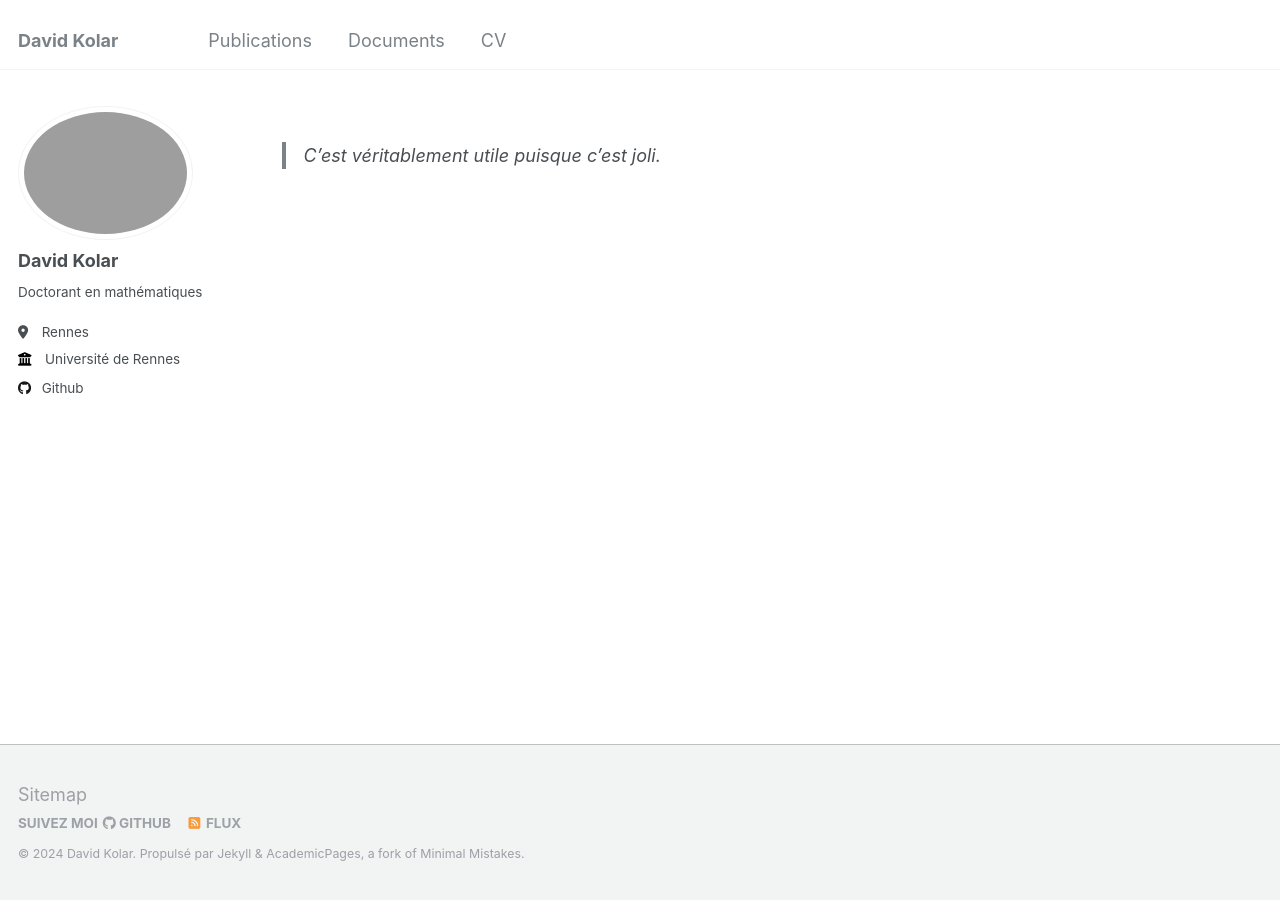
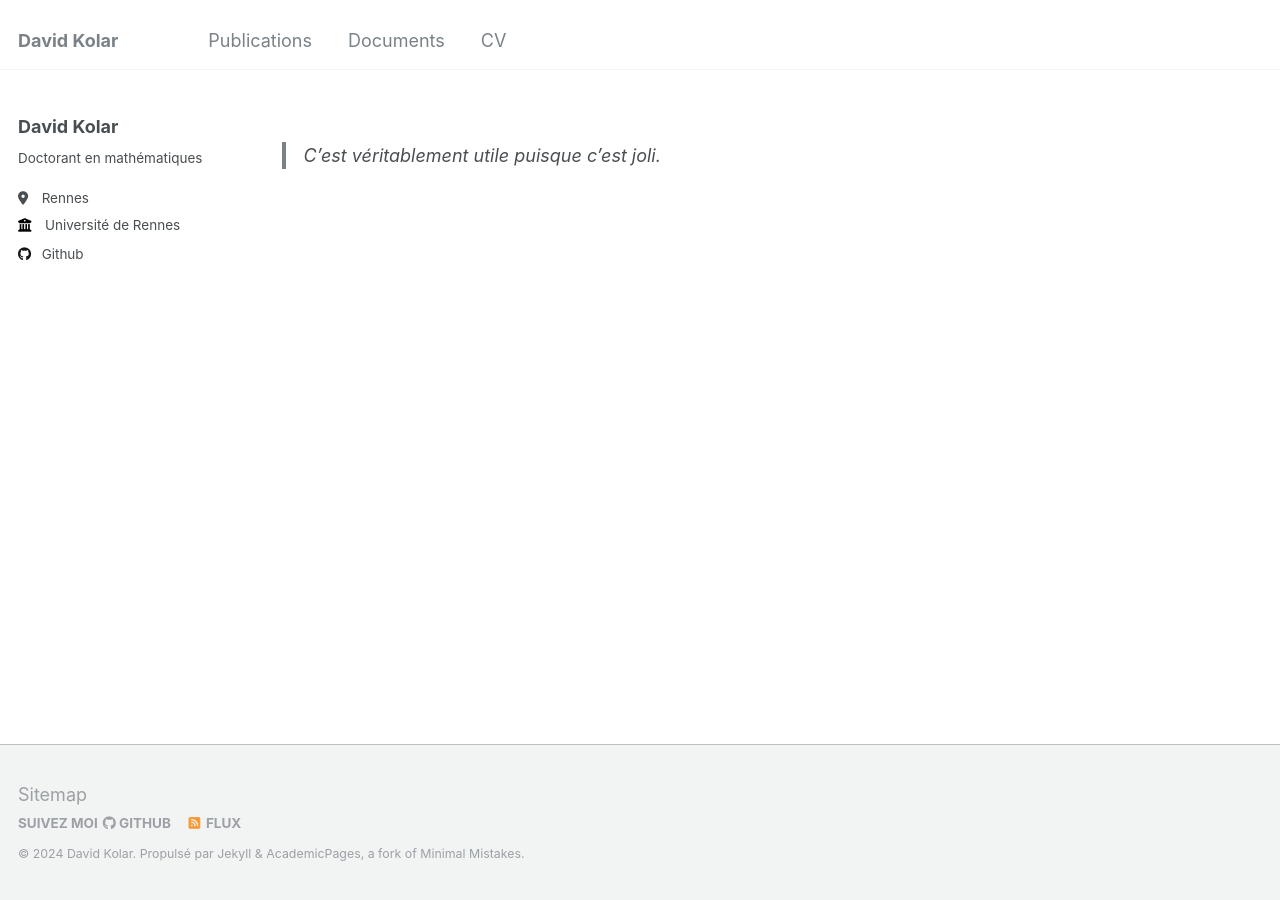
Before and after one commit to dakolar/dakolar.github.io, a Jekyll site: the page built from _pages/about.md, in a window 1280 px wide. Built offline with Jekyll 4.4.1, drawn with Linux system fonts in a browser that asks for light colours.

Commit message:
third setup commit, removing profile picture

```diff
--- a/_config.yml
+++ b/_config.yml
@@ -300,6 +300,12 @@ plugins:
   - jekyll-gist
   - jekyll-feed
   - jekyll-redirect-from
+  - jekyll-remote-theme
+
+remote_theme           : "mmistakes/minimal-mistakes"
+minimal_mistakes_skin  : "dark" # "air", "aqua", "contrast", "dark", "dirt", "neon", "mint", "plum", "sunrise"
+
+
 # mimic GitHub Pages with --safe
 whitelist:
   - jekyll-paginate
--- a/_includes/author-profile.html
+++ b/_includes/author-profile.html
@@ -6,6 +6,7 @@
 
 <div itemscope itemtype="http://schema.org/Person">
 
+  {% if author.avatar %}
   <div class="author__avatar">
     {% if author.avatar contains "://" %}
     	<img src="{{ author.avatar }}" alt="{{ author.name }}">
@@ -13,6 +14,7 @@
     	<img src="{{ author.avatar | prepend: "/images/" | prepend: base_path }}" class="author__avatar" alt="{{ author.name }}">
     {% endif %}
   </div>
+  {% endif %}
 
   <div class="author__content">
     <h3 class="author__name">{{ author.name }}</h3>
```
